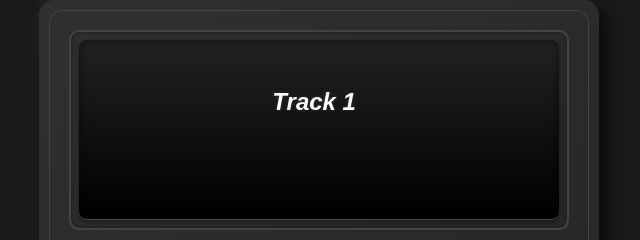
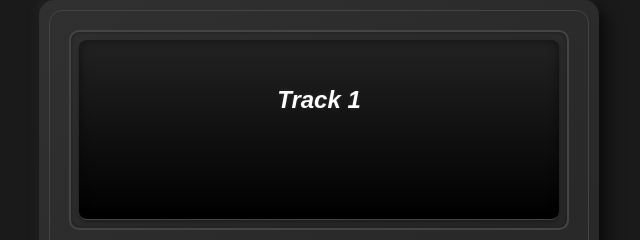
Before and after one commit to samkelisomaseko/retro-player, a plain HTML site: page index.html in a window 1280 px wide. Shown: the top 240 px of the page, 321-961 px from the left. Drawn offline with nearby package versions, Linux system fonts and the light colour scheme; a web font is replaced by a local one.

Commit message:
Update index.html

```diff
--- a/index.html
+++ b/index.html
@@ -113,17 +113,26 @@
     font-family: 'Electrolize', sans-serif;
     transform-style: preserve-3d;
     color: white;
-    white-space: nowrap;
+    white-space: normal; /* Allows text to wrap */
     overflow: hidden;
-    text-overflow: ellipsis;
+    word-wrap: break-word; /* Ensures long words break properly */
+    text-align: center; /* Centers text */
     max-width: 90%;
+    max-height: 100%;
     font-size: clamp(1rem, 2.5vw, 1.5rem);
+    display: flex;
+    justify-content: center;
+    align-items: center;
+    flex-wrap: wrap; /* Ensures text wraps naturally */
+    line-height: 1.2; /* Adds space between lines to prevent overlap */
+    padding: 0 10px; /* Adds some padding to avoid edge cutting */
 }
 
 .screen-text-inner.active {
     opacity: 1;
-    transform: translateZ(10px); /* Slight 3D lift for text */
-}
+    transform: translateZ(10px);
+}
+
 
 /* Placeholder Screen Graphics */
 .screen::after {
```
